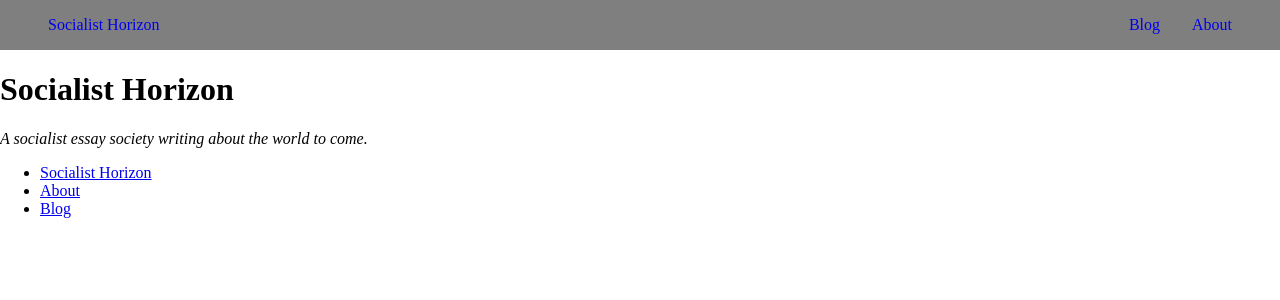
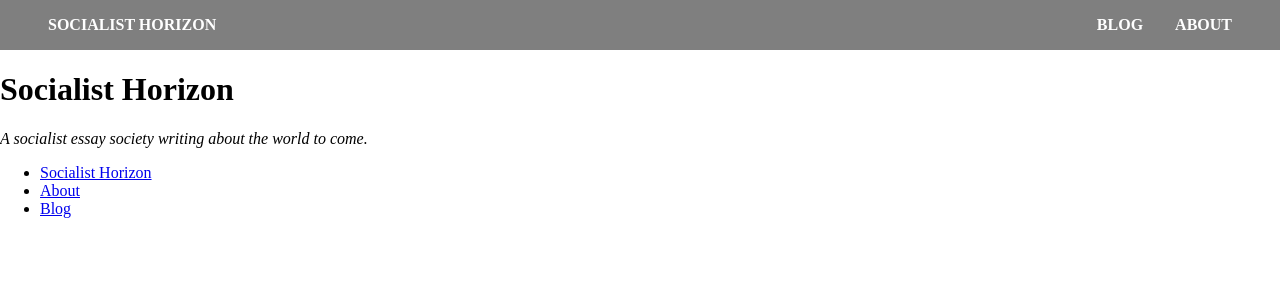
Before and after one commit to socialisthorizon/socialisthorizon.github.io, a Jekyll site: the page built from index.md, in a window 1280 px wide. Shown: the top 300 px of the page. Built offline with Jekyll 4.4.1, drawn with Linux system fonts in a browser that asks for light colours; some web fonts are replaced.

Commit message:
More work on top menu

```diff
--- a/assets/css/_sass/_nav/_top-menu.scss
+++ b/assets/css/_sass/_nav/_top-menu.scss
@@ -6,8 +6,15 @@
 	background-color: hsla(0, 0, 0, .5);
 	a {
 		padding: 0 1em;
+		font-weight: 700;
 		line-height: 1;
 		text-decoration: none;
+		text-transform: uppercase;
+		color: white;
+		transition: color .3s;
+		&:hover, &:focus, &:active {
+			color: red;
+		}
 	}
 	@media screen and (min-width: 600px) {
 		padding: 1em 2em;
```
